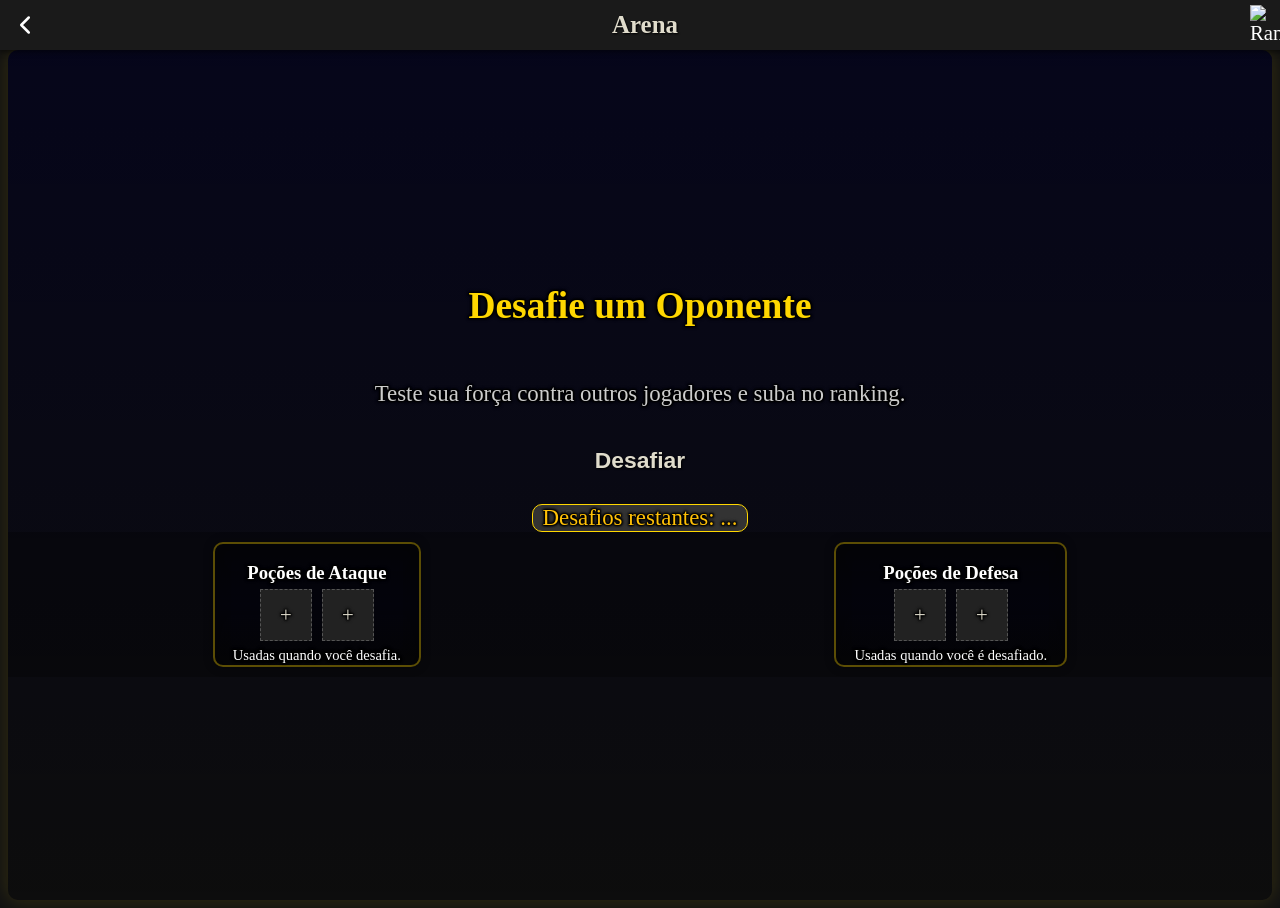
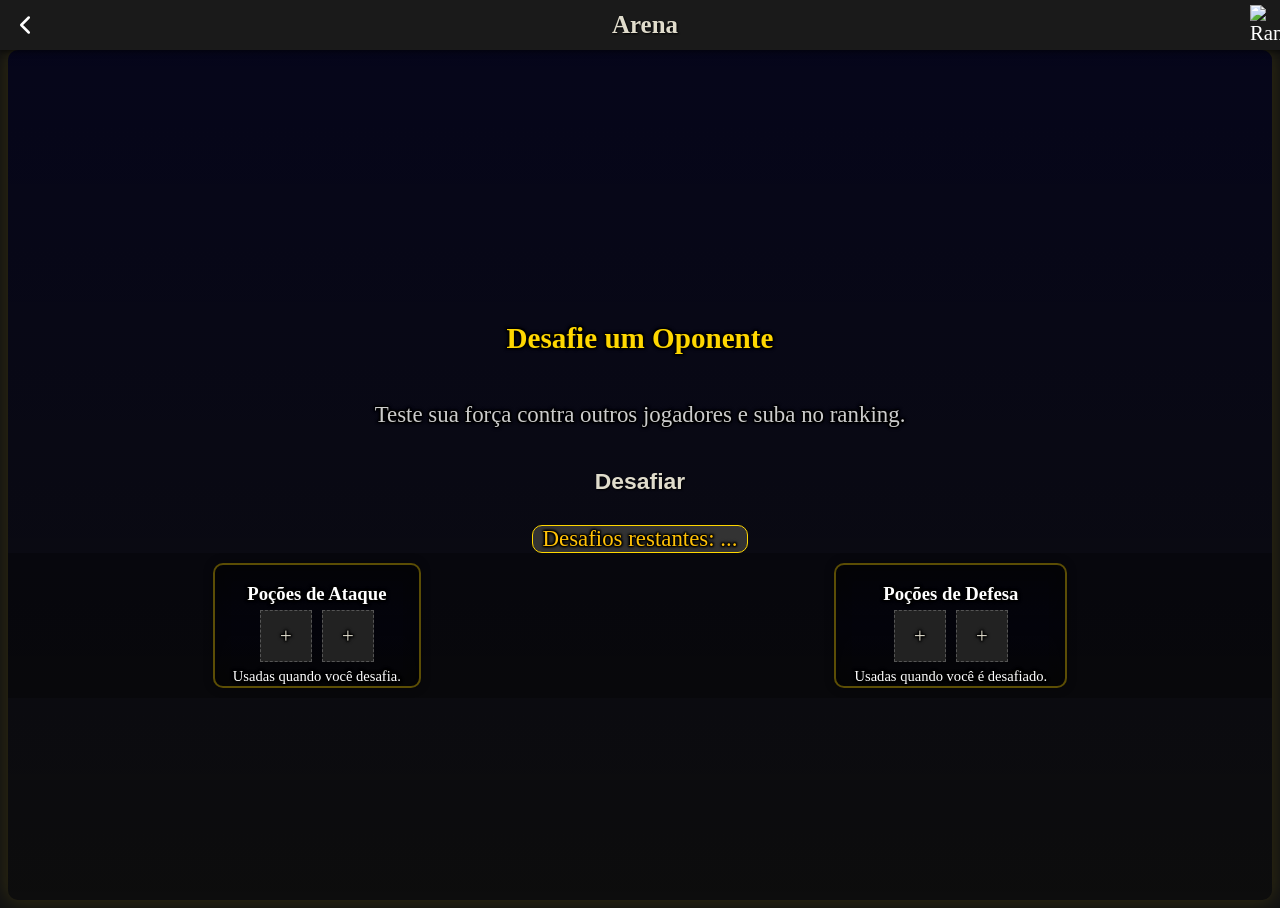

Add files via upload

--- a/arena.css
+++ b/arena.css
@@ -72,7 +72,8 @@ body, html {
 }
 #arenaContainer h2 {
     color: gold;
-    font-size: 1.8em;
+    font-size: 1.4em;
+    margin-top: 90px;
 }
 #arenaContainer p {
     font-size: 1.1em;
